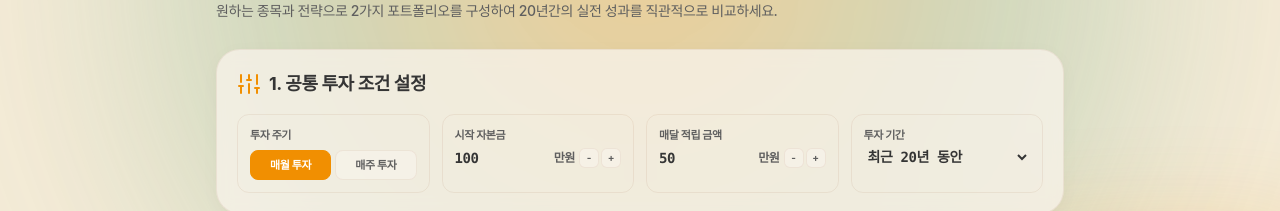
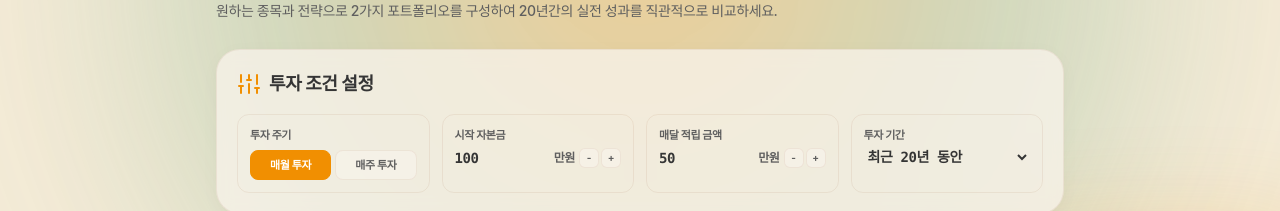
Before and after one commit to hajooi/jusik-app, a Next.js app: page /tools/simulate in a window 1280 px wide. Shown: the part 139-350 px from the top of the page. Built offline with nearby package versions, Linux system fonts and the light colour scheme.

Commit message:
style: 시뮬레이터 섹션 제목 '투자 조건 설정'으로 간결화

```diff
--- a/src/app/tools/simulate/page.tsx
+++ b/src/app/tools/simulate/page.tsx
@@ -452,7 +452,7 @@ export default function SimulatorPage() {
       <div className="glass-card p-5 rounded-2xl sm:rounded-3xl space-y-4 border border-[var(--border-color)]">
         <h2 className="text-base sm:text-lg font-bold text-[var(--text-primary)] flex items-center gap-2">
           <Sliders className="w-4.5 h-4.5 text-[var(--accent-orange)]" />
-          1. 공통 투자 조건 설정
+          투자 조건 설정
         </h2>
 
         <div className="grid grid-cols-1 sm:grid-cols-4 gap-3">
```
